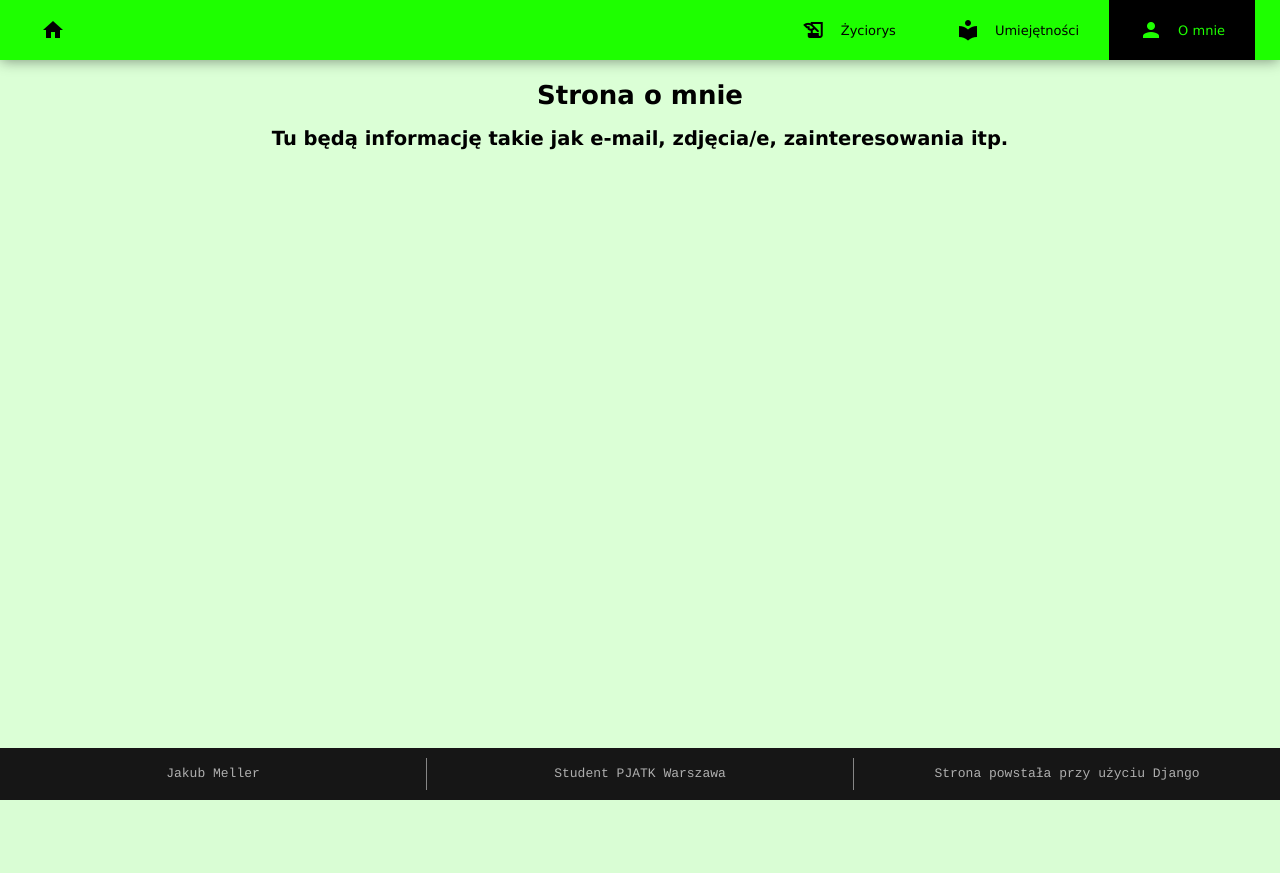
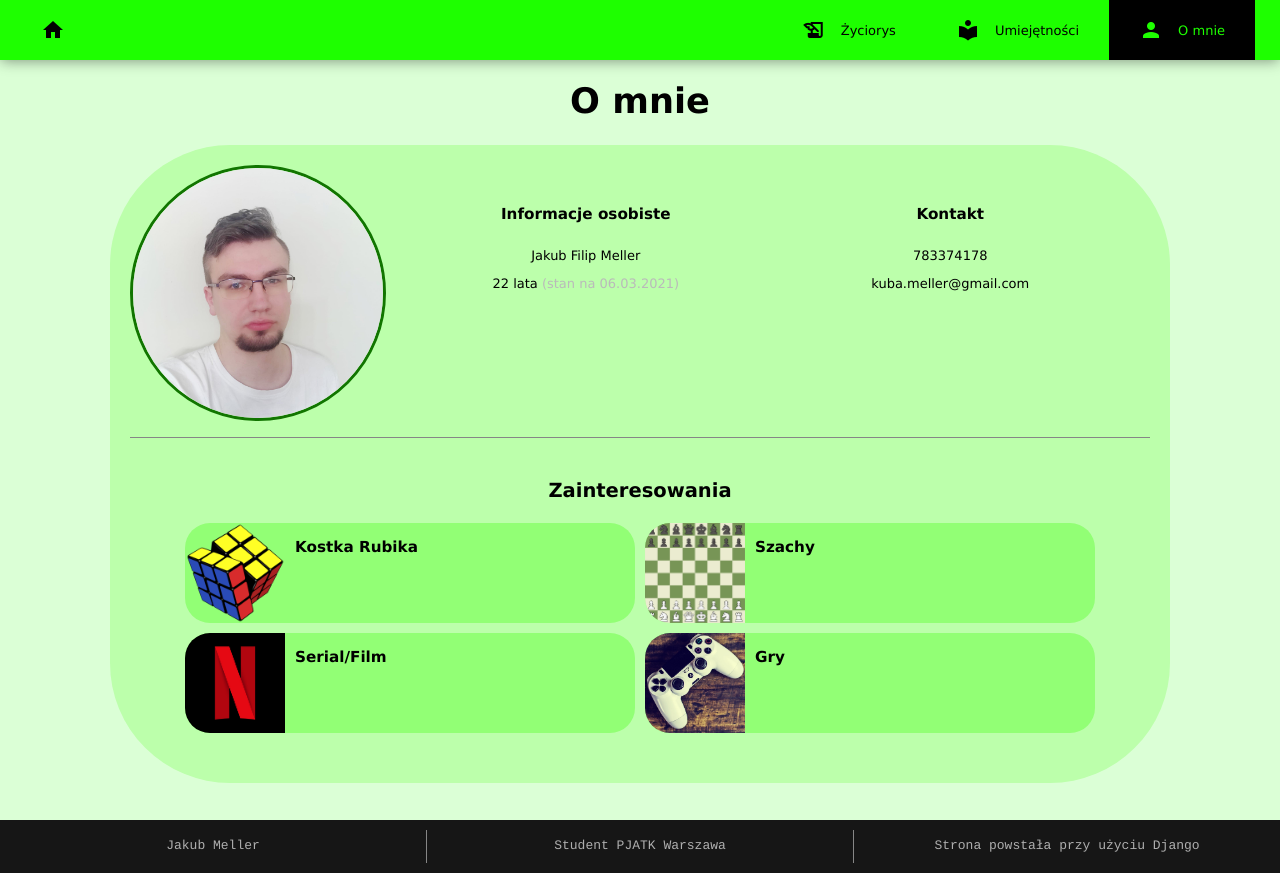
Before and after one commit to KirHanMell666/DjangoSite, a Django app: page /aboutme/ in a window 1280 px wide. Before the commit the page ends 800 px from the top, so only its background shows below. Run offline with Django 3.2, Linux system fonts and the light colour scheme.

Commit message:
add aboutme content

```diff
--- /dev/null
+++ b/jakubmeller/static/css/aboutme.css
@@ -0,0 +1,125 @@
+.aboutme .start .h1-aboutme{
+    font-size: 2.2rem;
+}
+
+.aboutme .aboutme-container {
+    margin: 0 200px;
+    padding: 20 20px;
+    background-color: #bcffab;
+    border-radius: 120px;
+}
+
+.aboutme .aboutme-container .line {
+    margin-top: 1rem;
+    border-bottom: 1px solid #868686;
+}
+
+.aboutme .aboutme-top {
+    display: flex;
+}
+
+.aboutme .aboutme-top .aboutme-img-box img {
+    border-radius: 50%;
+    border: 3px solid #117500;
+    width: 250px;
+    height: 250px;
+}
+
+.aboutme .aboutme-top-content {
+    padding: 0 30px;
+    padding-top: 25px;
+    display: flex;
+    width: 1000%;
+}
+
+.aboutme .aboutme-top-content .personal{
+    width: 50%;
+    text-align: center;
+}
+
+.aboutme .aboutme-top-content .personal p span{
+    color: #bababa;
+}
+
+.aboutme .aboutme-top-content .contact{
+    width: 50%;
+    margin-left: 25px;
+    text-align: center;
+}
+
+.aboutme .aboutme-top-content p {
+
+}
+
+.aboutme .aboutme-top-content h3 {
+    margin-bottom: 25px;
+}
+
+.aboutme .aboutme-bottom-content {
+    padding: 0 50px;
+    padding-top: 25px;
+}
+
+.aboutme .aboutme-bottom-content h2{
+    width: 100%;
+    text-align: center;
+}
+
+.aboutme .aboutme-bottom-content .interests{
+    display: flex;
+    width: 100%;
+    flex-wrap: wrap;
+    margin-bottom: 25px;
+}
+
+.aboutme .aboutme-bottom-content .interests > div {
+  flex: 48%; /* or - flex: 0 50% - or - flex-basis: 50% - */
+  margin-bottom: 10px;
+}
+
+.aboutme .aboutme-bottom-content .interests .interests-element {
+    display: flex;
+    width: 100%;
+    text-align: center;
+    background-color: #92ff75;
+    border-radius: 25px;
+    margin: 5px;
+}
+
+.aboutme .aboutme-bottom-content .interests .interests-element img{
+    border-top-left-radius: 25px;
+    border-bottom-left-radius: 25px;
+    margin-right: 10px;
+}
+
+@media all and (max-width: 1400px) {
+
+    .aboutme .aboutme-container {
+        margin: 0 110px;
+    }
+}
+
+@media all and (max-width: 1200px) {
+
+    .aboutme .aboutme-top .aboutme-img-box img {
+    width: 150px;
+    height: 150px;
+    }
+
+    .aboutme .aboutme-top .aboutme-img-box {
+    padding-top: 15px;
+    padding-left: 15px;
+    }
+
+    .aboutme .aboutme-top-content {
+        padding: 0 50px;
+    }
+
+    .aboutme .aboutme-container {
+        margin: 0 20px;
+    }
+
+    .aboutme .aboutme-top-content {
+    padding: 0 15px;
+    }
+}
--- a/jakubmeller/static/css/history.css
+++ b/jakubmeller/static/css/history.css
@@ -1,3 +1,9 @@
 .history .start .h1-history{
-    font-size: 3.5rem;
+    font-size: 2.2rem;
 }
+
+.history .history-container {
+    margin: 0 200px;
+    padding: 10 10px;
+    background-color: yellow;
+}
--- a/jakubmeller/static/css/main.css
+++ b/jakubmeller/static/css/main.css
@@ -1,6 +1,7 @@
 @import url(fp.css);
 @import url(skills.css);
 @import url(history.css);
+@import url(aboutme.css);
 
 html {
     font-family: Roboto sans-serif !important;
--- a/jakubmeller/templates/jakubmeller/aboutme.html
+++ b/jakubmeller/templates/jakubmeller/aboutme.html
@@ -2,9 +2,54 @@
 
 {% block content %}
 
-<div class="start">
-    <h1>Strona o mnie</h1>
-    <h2>Tu będą informację takie jak e-mail, zdjęcia/e, zainteresowania itp.</h2>
+<div class="aboutme">
+    <div class="start">
+        <h1 class="h1-aboutme">O mnie</h1>
+    </div>
+    <div class="aboutme-container">
+        <div class="aboutme-top">
+            <div class="aboutme-img-box">
+                <img src="/media/image/profil.jpg"/>
+            </div>
+            <div class="aboutme-top-content">
+                <div class="personal">
+                    <h3>Informacje osobiste</h3>
+                    <p>Jakub Filip Meller</p>
+                    <p>22 lata<span> (stan na 06.03.2021)</span></p>
+
+                </div>
+                <div class="contact">
+                    <h3>Kontakt</h3>
+                    <p>783374178</p>
+                    <p>kuba.meller@gmail.com</p>
+                </div>
+            </div>
+        </div>
+        <div class="line">
+
+        </div>
+        <div class="aboutme-bottom-content">
+            <h2>Zainteresowania</h2>
+            <div class="interests">
+                <div class="interests-element">
+                    <img src="/media/image/cube.png" width="100px" height="100px"/>
+                    <h3>Kostka Rubika</h3>
+                </div>
+                <div class="interests-element">
+                    <img src="/media/image/chess.png" width="100px" height="100px"/>
+                    <h3>Szachy</h3>
+                </div>
+                <div class="interests-element">
+                    <img src="/media/image/netflix.jpg" width="100px" height="100px"/>
+                    <h3>Serial/Film</h3>
+                </div>
+                <div class="interests-element">
+                    <img src="/media/image/game.jpg" width="100px" height="100px"/>
+                    <h3>Gry</h3>
+                </div>
+            </div>
+        </div>
+    </div>
 </div>
 
 {% endblock %}
--- a/jakubmeller/urls.py
+++ b/jakubmeller/urls.py
@@ -1,18 +1,3 @@
-"""jakubmeller URL Configuration
-
-The `urlpatterns` list routes URLs to views. For more information please see:
-    https://docs.djangoproject.com/en/3.1/topics/http/urls/
-Examples:
-Function views
-    1. Add an import:  from my_app import views
-    2. Add a URL to urlpatterns:  path('', views.home, name='home')
-Class-based views
-    1. Add an import:  from other_app.views import Home
-    2. Add a URL to urlpatterns:  path('', Home.as_view(), name='home')
-Including another URLconf
-    1. Import the include() function: from django.urls import include, path
-    2. Add a URL to urlpatterns:  path('blog/', include('blog.urls'))
-"""
 from django.contrib import admin
 from django.urls import path, include
 from django.conf.urls.static import static
```
Also changed, not shown: jakubmeller/templates/jakubmeller/history.html (+0 -15 lines), media/image/Profil.jpg (added), media/image/chess.png (added), media/image/cube.png (added), media/image/game.jpg (added), media/image/netflix.jpg (added).
